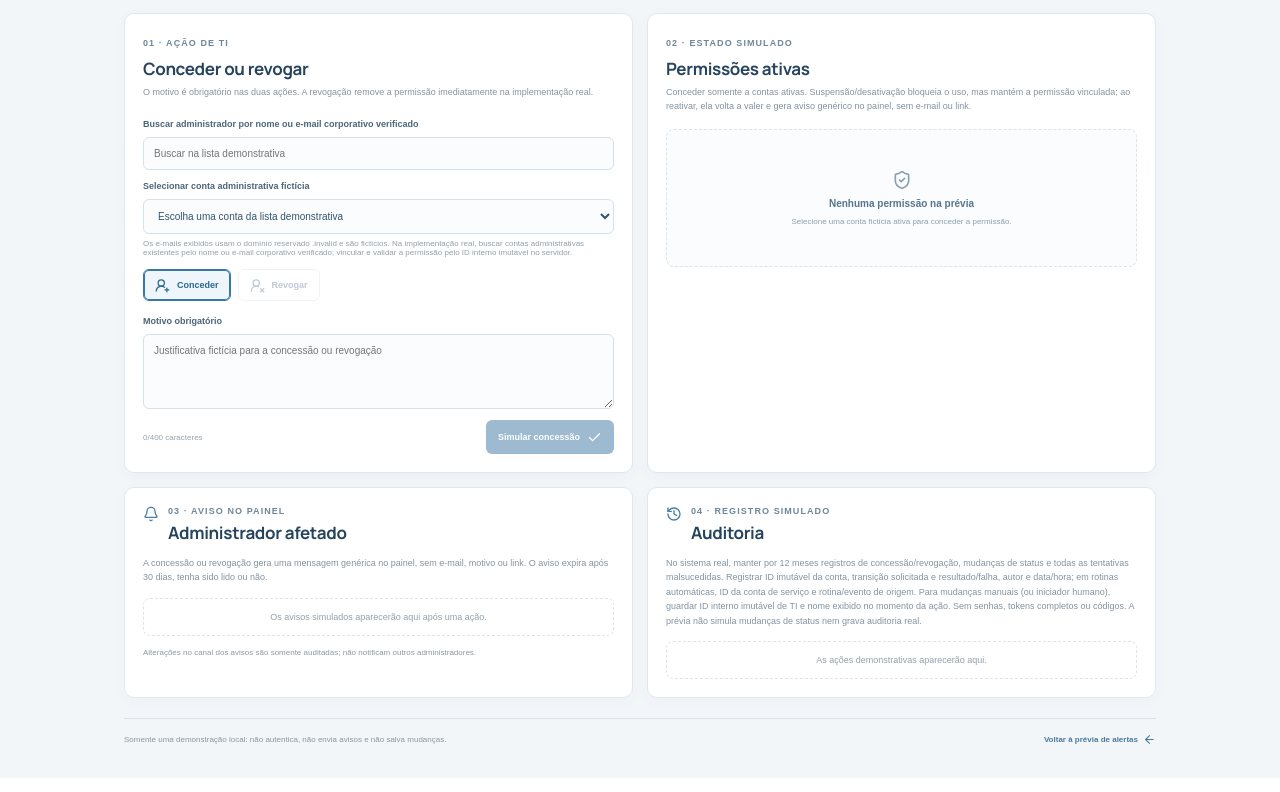
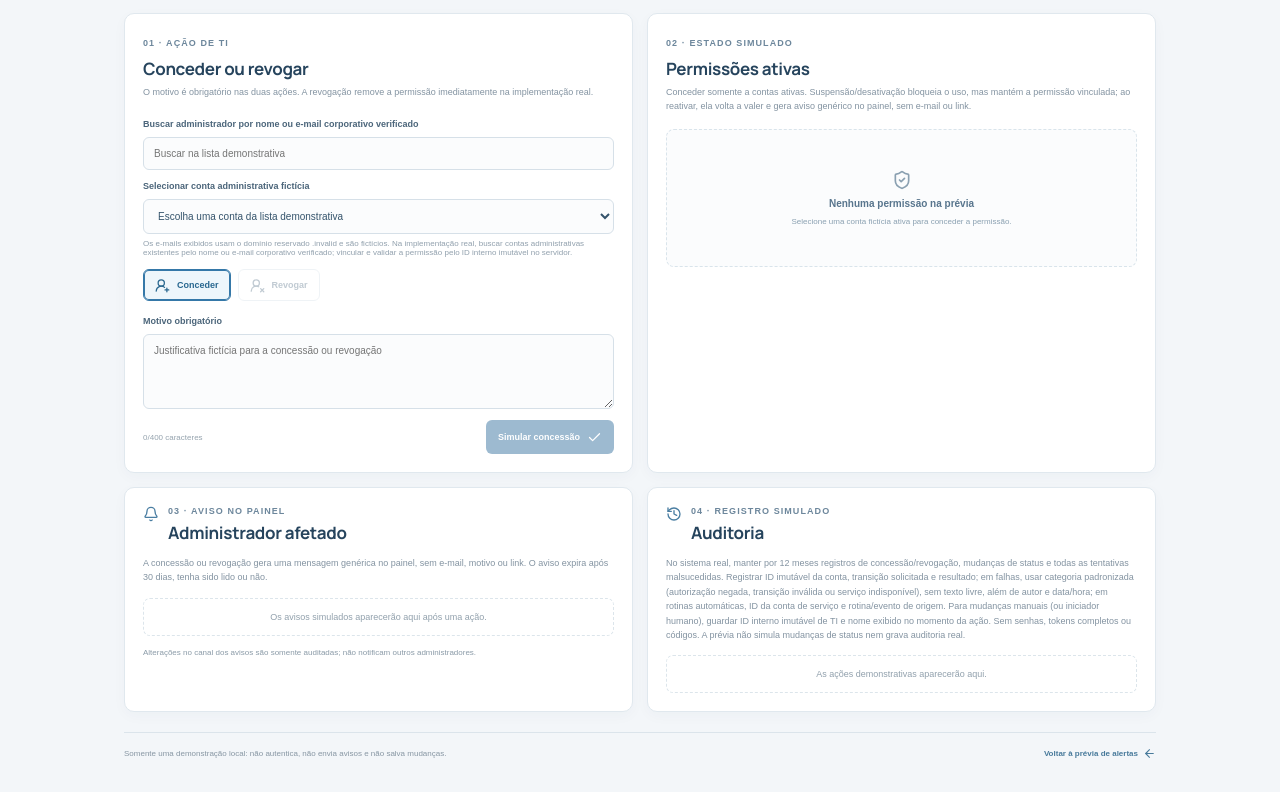
Before and after one commit to berger33/gruposegsystemseguranca, a Next.js app: page /admin/portal/permissoes in a window 1280 px wide. Shown: the part 430-1222 px from the top of the page. Built offline with nearby package versions, Linux system fonts and the light colour scheme.

Commit message:
docs: use categories for failed status changes
Co-authored-by: arena-agent <297053741+arena-agent@users.noreply.github.com>

```diff
--- a/src/app/admin/portal/permissoes/page.tsx
+++ b/src/app/admin/portal/permissoes/page.tsx
@@ -191,7 +191,7 @@ export default function ReminderPermissionsPage() {
 
           <section className={styles.subCard} aria-labelledby="audit-title">
             <div className={styles.subHeading}><History size={16} /><div><span className={styles.step}>04 · REGISTRO SIMULADO</span><h2 id="audit-title">Auditoria</h2></div></div>
-            <p className={styles.subIntro}>No sistema real, manter por 12 meses registros de concessão/revogação, mudanças de status e todas as tentativas malsucedidas. Registrar ID imutável da conta, transição solicitada e resultado/falha, autor e data/hora; em rotinas automáticas, ID da conta de serviço e rotina/evento de origem. Para mudanças manuais (ou iniciador humano), guardar ID interno imutável de TI e nome exibido no momento da ação. Sem senhas, tokens completos ou códigos. A prévia não simula mudanças de status nem grava auditoria real.</p>
+            <p className={styles.subIntro}>No sistema real, manter por 12 meses registros de concessão/revogação, mudanças de status e todas as tentativas malsucedidas. Registrar ID imutável da conta, transição solicitada e resultado; em falhas, usar categoria padronizada (autorização negada, transição inválida ou serviço indisponível), sem texto livre, além de autor e data/hora; em rotinas automáticas, ID da conta de serviço e rotina/evento de origem. Para mudanças manuais (ou iniciador humano), guardar ID interno imutável de TI e nome exibido no momento da ação. Sem senhas, tokens completos ou códigos. A prévia não simula mudanças de status nem grava auditoria real.</p>
             {events.length === 0 ? <div className={styles.noticeEmpty}>As ações demonstrativas aparecerão aqui.</div> : <ul className={styles.auditList}>{events.map(item => <li key={item.id}><div className={styles.auditTop}><strong>{item.action === "grant" ? "Permissão concedida" : "Permissão revogada"}</strong><time>{item.createdAt}</time></div><span>Administrador: {item.targetLabel} (ID {item.targetId}) · Ação por: TI (simulado)</span><p>Motivo: {item.reason}</p></li>)}</ul>}
           </section>
         </div>
```
Also changed, not shown: 2 other files (tests, documents, lock files or other folders).
